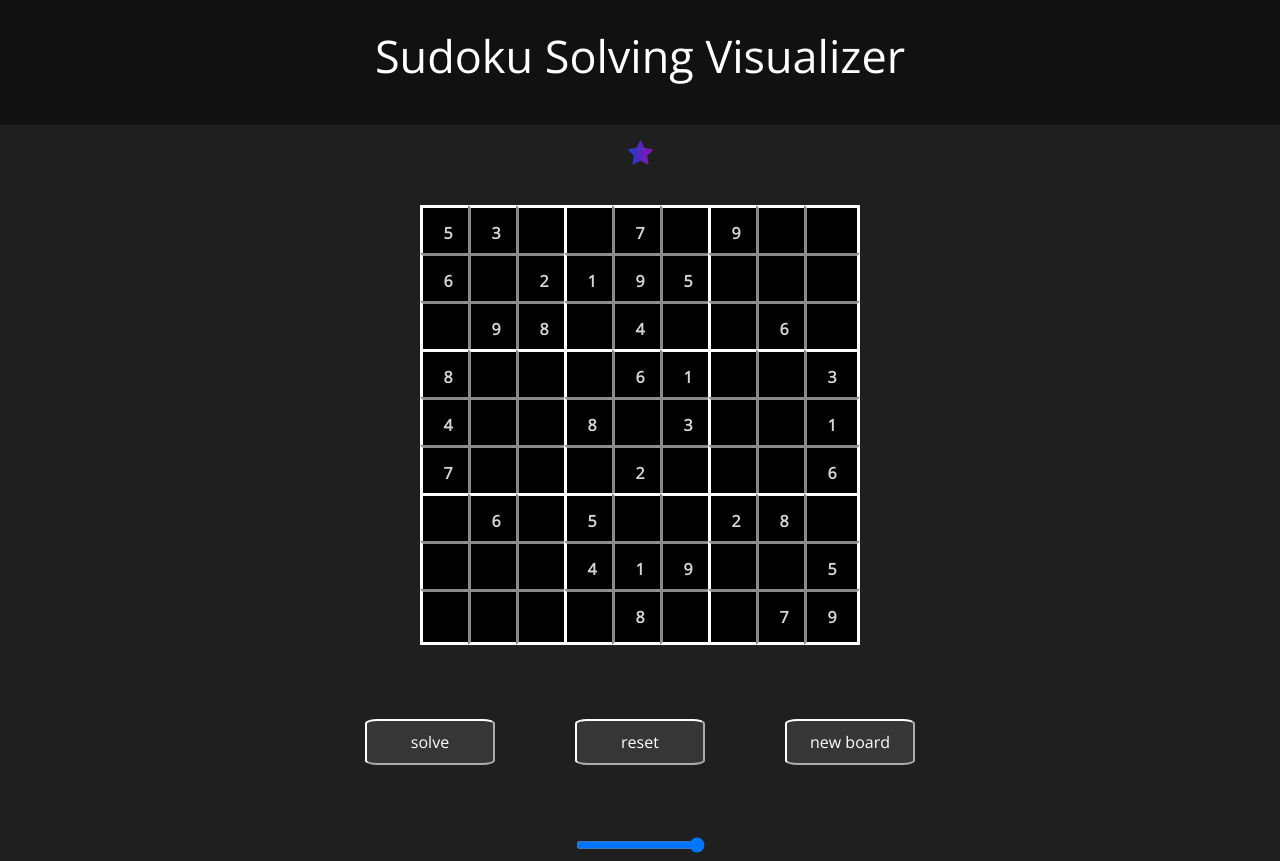
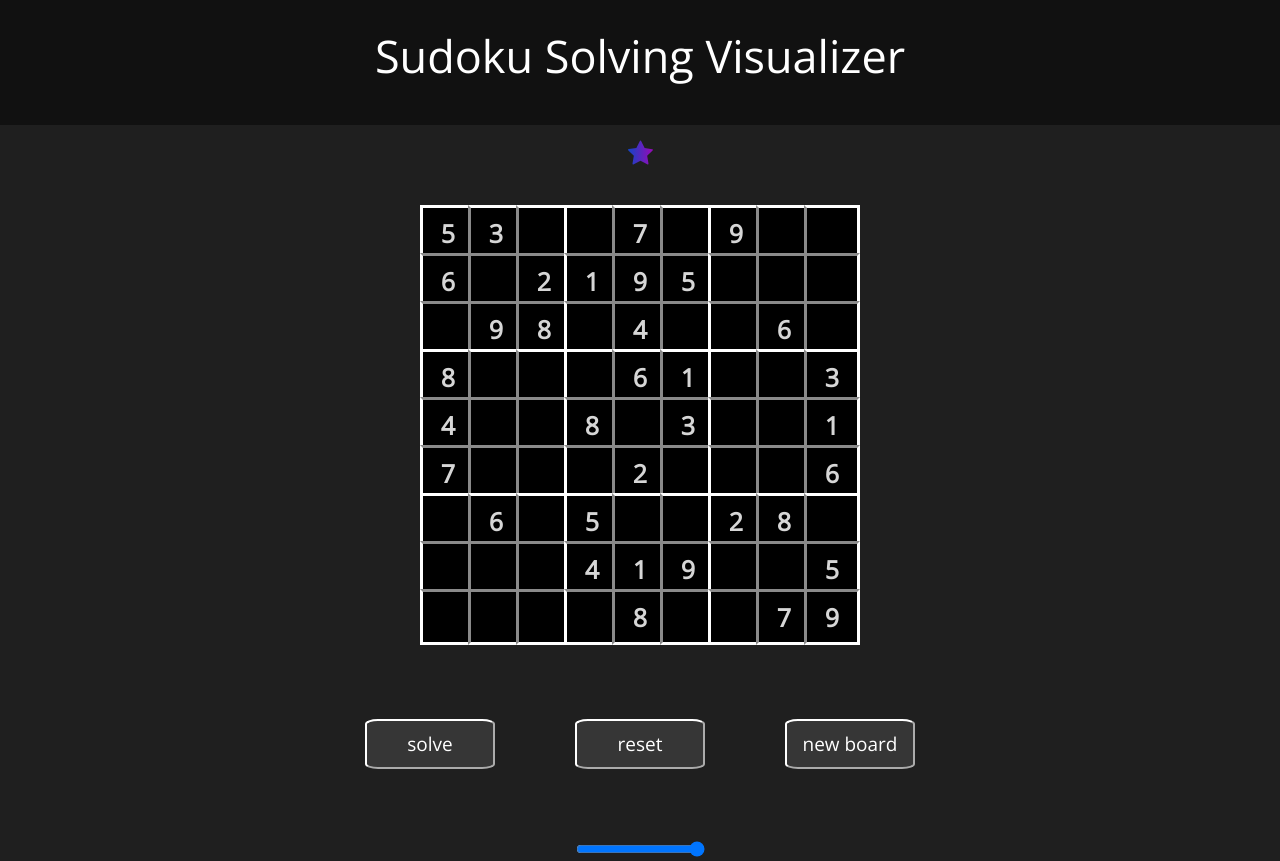
Before and after one commit to wyattp23/sudoku-solving-visualizer, a React (Create React App) app: page / in a window 1280 px wide. Built offline with nearby package versions, Linux system fonts and the light colour scheme.

Commit message:
Increase font size.

```diff
--- a/src/index.css
+++ b/src/index.css
@@ -24,7 +24,7 @@ button {
   margin: 10px 40px;
   padding: 10px;
   width: 130px;
-  font-size: 16px;
+  font-size: 19px;
   font-family: var(--font-basic);
   border-radius: 10%;
   background-color: var(--button-enabled-bg-color);
@@ -107,6 +107,7 @@ header {
   width: 50px;
   line-height: 50px;
   text-align: center;
+  font-size: 25px;
   vertical-align: top;
   margin: -4px;
   padding: 0;
```
